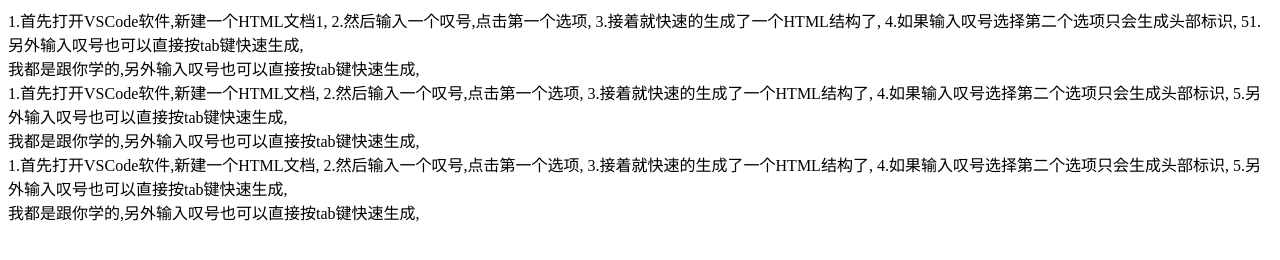
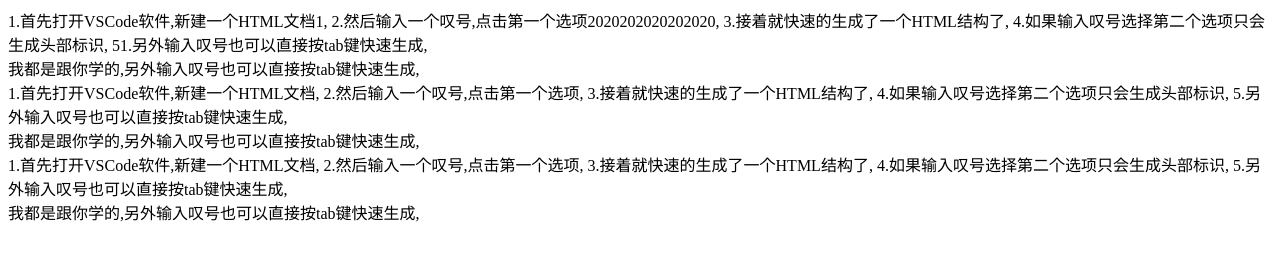
Before and after one commit to crazymoon-n/gitskills, a plain HTML site: page index.html in a window 1280 px wide. Drawn offline with Linux system fonts and the light colour scheme.

Commit message:
bug-101 recory

```diff
--- a/index.html
+++ b/index.html
@@ -9,7 +9,7 @@
     <div class="box">
         <div class="inner">
             1.首先打开VSCode软件,新建一个HTML文档1,
-            2.然后输入一个叹号,点击第一个选项,
+            2.然后输入一个叹号,点击第一个选项2020202020202020,
             3.接着就快速的生成了一个HTML结构了,
             4.如果输入叹号选择第二个选项只会生成头部标识,
             51.另外输入叹号也可以直接按tab键快速生成,
```
